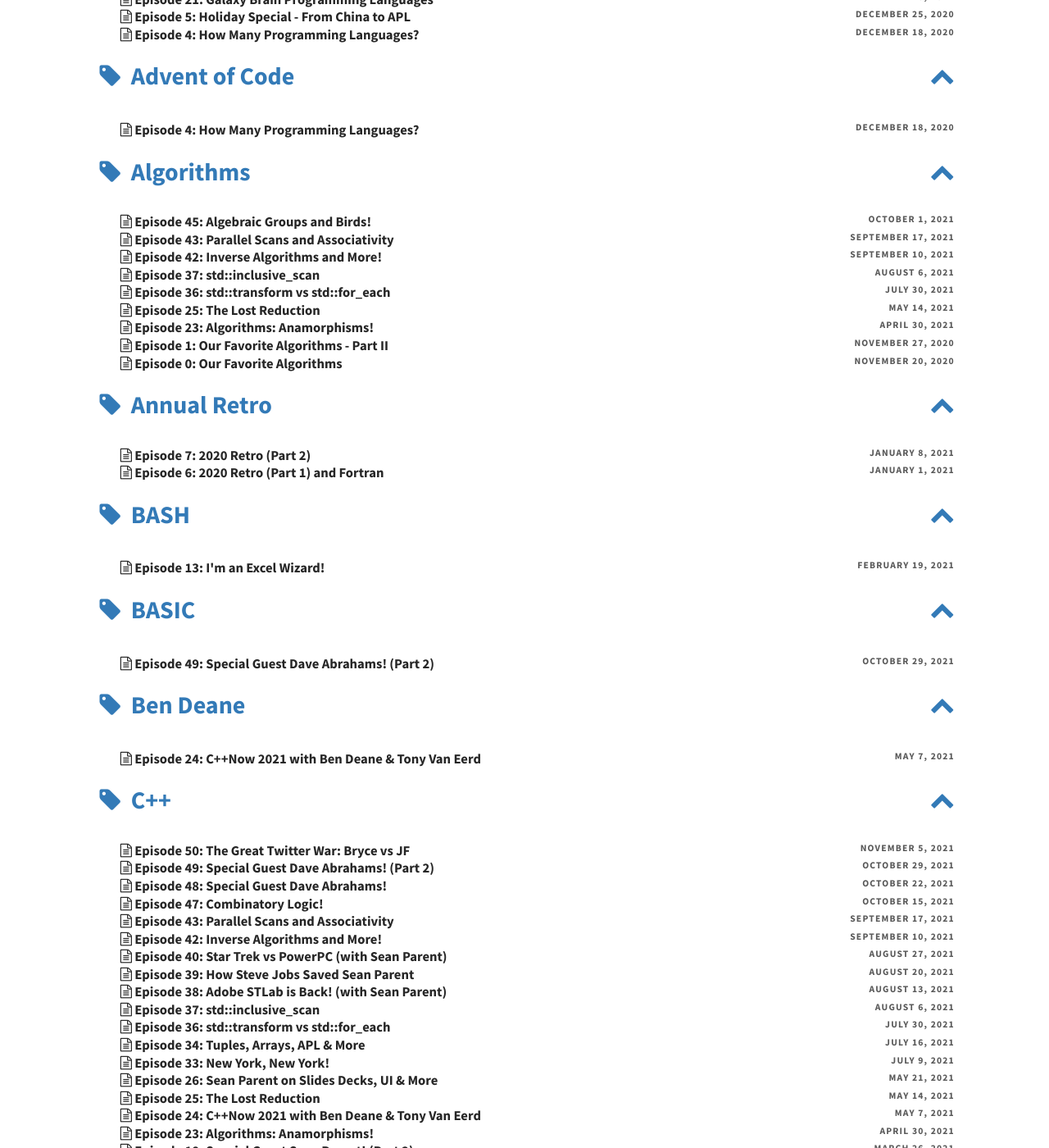
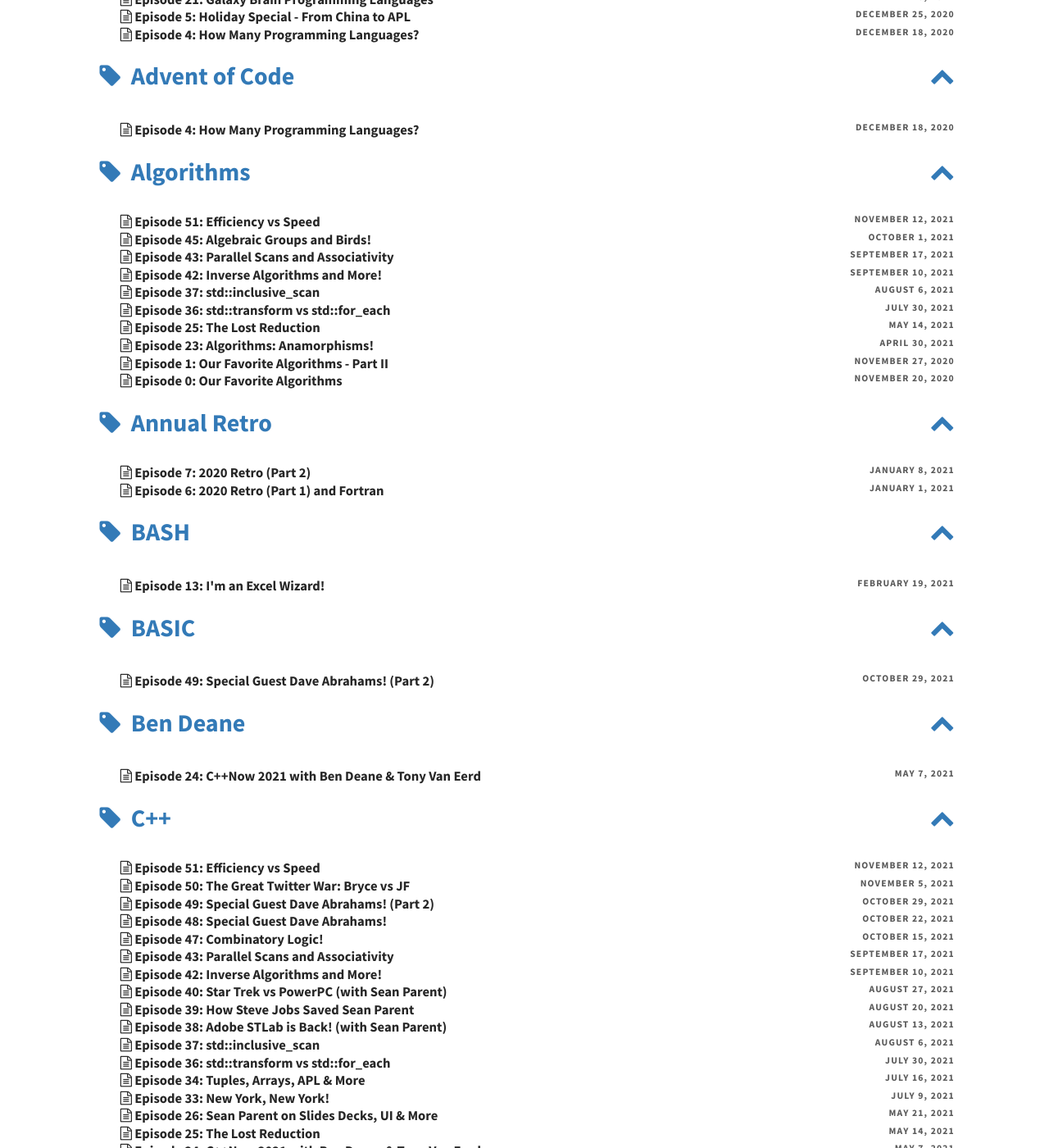
Before and after one commit to codereport/adsp2, a Jekyll site: the page built from pages/tags.md, in a window 1280 px wide and 1400 px high, scrolled down 1154 px. Shown: the whole window at 82% size. Built offline with Jekyll 4.4.1, drawn with Linux system fonts in a browser that asks for light colours; some of the changed lines change nothing that is shown.

Commit message:
Episode 51

```diff
--- /dev/null
+++ b/_posts/2021-11-12-Episode-51.md
@@ -0,0 +1,32 @@
+---
+layout: post
+title: "Episode 51: Efficiency vs Speed"
+tags: [C++, Algorithms]
+excerpt_separator: <!--more-->
+---
+
+<div id="buzzsprout-player-9537610"></div><script src="https://www.buzzsprout.com/1501960/9537610-episode-51-efficiency-vs-speed.js?container_id=buzzsprout-player-9537610&player=small" type="text/javascript" charset="utf-8"></script>
+
+<br>In this episode, Bryce and Conor talk about the difference between efficiency and speed.
+
+<!--more-->
+
+### Show Notes
+
+**Date Recorded:** 2021-11-05 <br>
+**Date Released:** 2021-11-12
+
+* [ADSP Episode 47: Combinatory Logic!](https://adspthepodcast.com/2021/10/15/Episode-47.html)
+* [C++ `std::minmax_element`](https://en.cppreference.com/w/cpp/algorithm/minmax_element)
+* [C++ `std::inclusive_scan`](https://en.cppreference.com/w/cpp/algorithm/inclusive_scan)
+* [Loop fission and fusion](https://en.wikipedia.org/wiki/Loop_fission_and_fusion)
+* [C++ `std::memcpy`](https://en.cppreference.com/w/cpp/string/byte/memcpy)
+* [Cache prefetching](https://en.wikipedia.org/wiki/Cache_prefetching)
+* [Register pressure](https://en.wikipedia.org/wiki/Instruction_set_architecture#REGISTER-PRESSURE)
+
+### Intro Song Info
+
+Miss You by Sarah Jansen https://soundcloud.com/sarahjansenmusic<br>
+Creative Commons — Attribution 3.0 Unported — CC BY 3.0<br>
+Free Download / Stream: http://bit.ly/l-miss-you<br>
+Music promoted by Audio Library https://youtu.be/iYYxnasvfx8<br>
--- a/pages/episodes.md
+++ b/pages/episodes.md
@@ -9,6 +9,7 @@ List of all episodes.
 
 |   #   |                                                  Title                                                  | Release Date |
 | :---: | :-----------------------------------------------------------------------------------------------------: | :----------: |
+|  51   |              [Efficiency vs Speed](https://adspthepodcast.com/2021/11/12/Episode-51.html)               |  2021-11-12  |
 |  50   |       [The Great Twitter War: Bryce vs JF](https://adspthepodcast.com/2021/11/05/Episode-50.html)       |  2021-11-05  |
 |  49   |     [Special Guest Dave Abrahams! (Part 2)](https://adspthepodcast.com/2021/10/29/Episode-49.html)      |  2021-10-29  |
 |  48   |          [Special Guest Dave Abrahams!](https://adspthepodcast.com/2021/10/22/Episode-48.html)          |  2021-10-22  |
```
